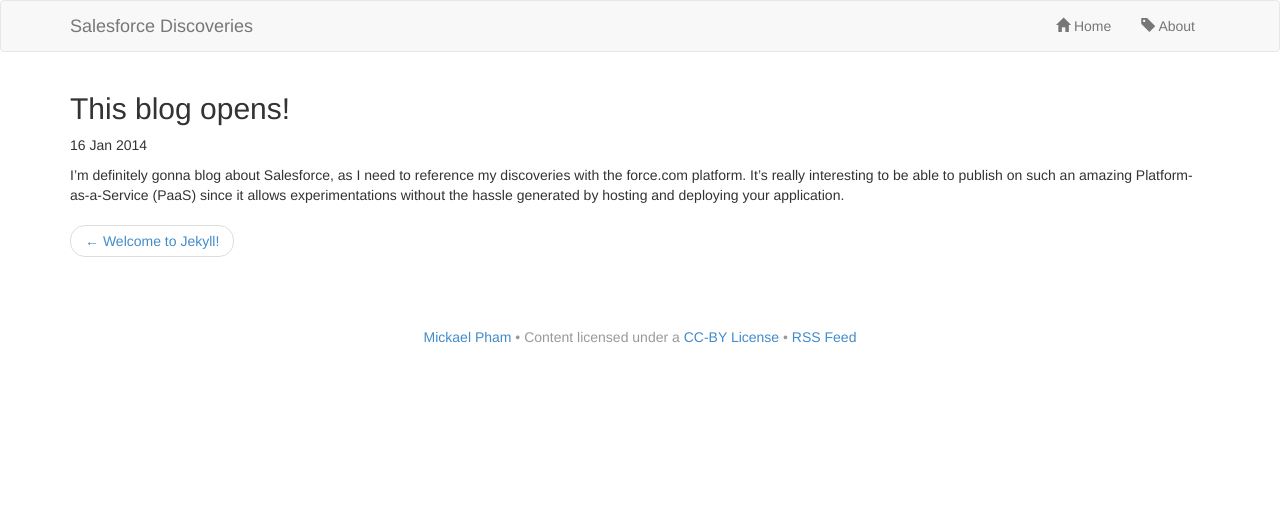
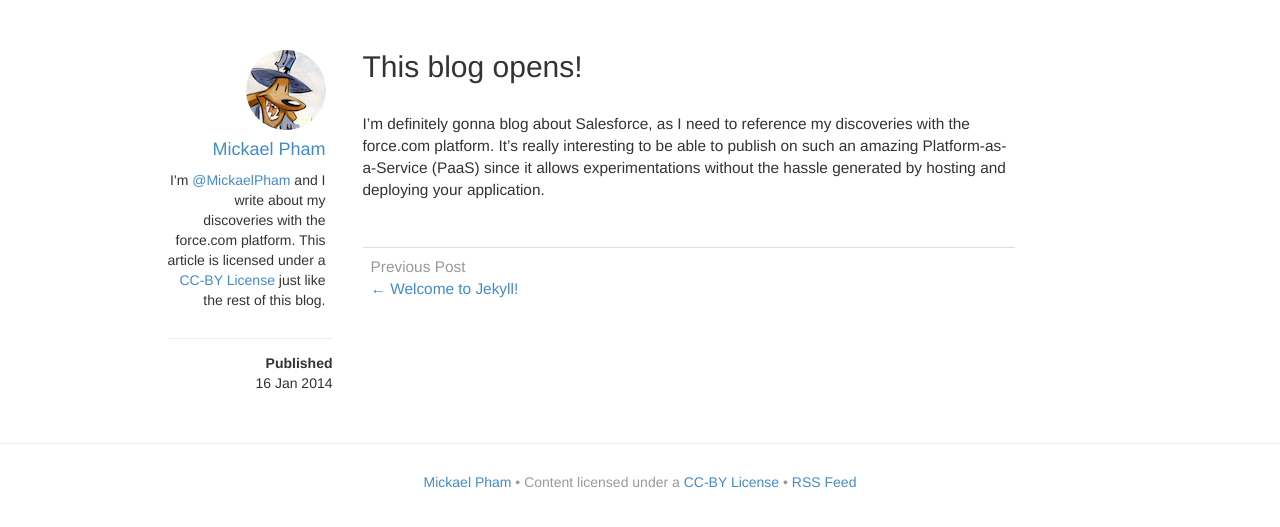
Before and after one commit to mickaelpham/salesforce, a Jekyll site: the page built from _posts/2014-01-16-this-blog-opens.md, in a window 1280 px wide. Shown: the top 527 px of the page. Built offline with Jekyll 4.4.1, drawn with Linux system fonts in a browser that asks for light colours; Markdown is read by kramdown in place of the engine named in the settings.

Commit message:
Added new design

```diff
--- /dev/null
+++ b/_includes/footer.html
@@ -0,0 +1,14 @@
+    <footer>
+      <p class="text-muted text-center">
+        <a href="{{ site.baseurl }}/">Mickael Pham</a> &bullet;
+        Content licensed under a <a href="http://creativecommons.org/licenses/by/4.0/">CC-BY License</a> &bullet;
+        <a href="{{ site.baseurl }}/feed.xml">RSS Feed</a>
+      </p>
+    </footer>
+
+    <!-- jQuery (necessary for Bootstrap's JavaScript plugins) -->
+    <script src="{{ site.baseurl }}/js/jquery.min.js"></script>
+    <!-- Include all compiled plugins for Bootstrap -->
+    <script src="{{ site.baseurl }}/js/bootstrap.min.js"></script>
+  </body>
+</html>
--- /dev/null
+++ b/_includes/header.html
@@ -0,0 +1,14 @@
+<!DOCTYPE html>
+<html>
+  <head>
+    <meta charset="utf-8">
+    <meta name="viewport" content="width=device-width, initial-scale=1.0">
+    <title>{{ page.title }}</title>
+    <!-- Bootstrap -->
+    <link rel="stylesheet" href="{{ site.baseurl }}/css/bootstrap.min.css">
+    <!-- syntax highlighting CSS -->
+    <link rel="stylesheet" href="{{ site.baseurl }}/css/syntax.css">
+    <!-- custom CSS -->
+    <link rel="stylesheet" href="{{ site.baseurl }}/css/main.css">
+  </head>
+  <body>
--- a/_layouts/default.html
+++ b/_layouts/default.html
@@ -1,17 +1,4 @@
-<!DOCTYPE html>
-<html>
-  <head>
-    <meta charset="utf-8">
-    <meta name="viewport" content="width=device-width, initial-scale=1.0">
-    <title>{{ page.title }}</title>
-    <!-- Bootstrap -->
-    <link rel="stylesheet" href="{{ site.baseurl }}/css/bootstrap.min.css">
-    <!-- syntax highlighting CSS -->
-    <link rel="stylesheet" href="{{ site.baseurl }}/css/syntax.css">
-    <!-- custom CSS -->
-    <link rel="stylesheet" href="{{ site.baseurl }}/css/main.css">
-  </head>
-  <body>
+{% include header.html %}
 
 <nav class="navbar navbar-default" role="navigation">
   <div class="container">
@@ -40,17 +27,4 @@
   {{ content }}
 </div>
 
-    <footer>
-      <p class="text-muted text-center">
-        <a href="http://mpham.eu">Mickael Pham</a> &bullet;
-        Content licensed under a <a href="http://creativecommons.org/licenses/by/4.0/">CC-BY License</a> &bullet;
-        <a href="{{ site.baseurl }}/feed.xml">RSS Feed</a>
-      </p>
-    </footer>
-
-    <!-- jQuery (necessary for Bootstrap's JavaScript plugins) -->
-    <script src="{{ site.baseurl }}/js/jquery.min.js"></script>
-    <!-- Include all compiled plugins for Bootstrap -->
-    <script src="{{ site.baseurl }}/js/bootstrap.min.js"></script>
-  </body>
-</html>
+{% include footer.html %}
--- a/_layouts/post.html
+++ b/_layouts/post.html
@@ -1,19 +1,69 @@
----
-layout: default
----
+{% include header.html %}
 
-<h2>{{ page.title }}</h2>
-<p class="meta">{{ page.date | date_to_string }}</p>
+<div class="container">
+
+  <div class="row">
+
+    <div class="col-md-1 col-lg-1 visible-md visible-lg"></div>
+
+    <div class="col-md-2 col-lg-2 visible-md visible-lg">
+
+      <div class="author-info">
+        <p class="text-right">
+          <a href="{{ site.baseurl }}/">
+            <img src="{{ site.baseurl }}/img/sam-avatar.png" alt="avatar" class="img-circle">
+          </a>
+        </p>
+        <h4 class="text-right">
+          <a href="{{ site.baseurl }}/">Mickael Pham</a>
+        </h4>
+        <p class="text-right">
+          I'm <a href="https://twitter.com/MickaelPham">@MickaelPham</a> and I write about my discoveries with
+          the force.com platform. This article is licensed under a <a href="http://creativecommons.org/licenses/by/4.0/">CC-BY License</a>
+          just like the rest of this blog.
+        </p>
+      </div>
+
+      <div class="post-info">
+        <p>
+          <strong>Published</strong><br>
+          {{ page.date | date_to_string }}
+        </p>
+      </div>
+
+    </div>
+
+    <div class="col-sm-1 visible-sm"></div>
+
+    <div class="col-sm-10 col-md-8 col-lg-7 post-content">
+
+      <h2 class="post-title">{{ page.title }}</h2>
 
       <div class="post">
       {{ content }}
       </div>
 
-<ul class="pager">
+      <table class="table post-nav">
+        <tr>
+          <td>
             {% if page.previous.url %}
-    <li class="previous"><a href="{{ site.baseurl }}{{ page.previous.url }}">&larr; {{ page.previous.title }}</a></li>
+              <span class="text-muted">Previous Post</span><br>
+              <a href="{{ site.baseurl }}{{ page.previous.url }}">&larr; {{ page.previous.title }}</a>
             {% endif %}
+          </td>
+          <td class="text-right">
             {% if page.next.url %}
-    <li class="next"><a href="{{ site.baseurl }}{{ page.next.url }}">{{ page.next.title }} &rarr;</a></li>
+              <span class="text-muted">Next Post</span><br>
+              <a href="{{ site.baseurl }}{{ page.next.url }}">{{ page.next.title }} &rarr;</a>
             {% endif %}
-</ul>
+          </td>
+        </tr>
+      </table>
+
+    </div>
+
+  </div>
+
+</div>
+
+{% include footer.html %}
--- a/css/main.css
+++ b/css/main.css
@@ -4,7 +4,40 @@
   font-weight: 100;
 }
 
+.author-info
+{
+  margin-top: 50px;
+  padding-right: .5em;
+}
+
+.post-info
+{
+  margin-top: 2em;
+  padding-top: 1em;
+  border-top: 1px solid #eee;
+  text-align: right;
+}
+
+.post-title
+{
+  margin-top: 50px;
+  margin-bottom: 1em;
+}
+
+.post-content
+{
+  font-size: 110%;
+  font-weight: 400;
+}
+
+.post-nav
+{
+  margin-top: 3em;
+}
+
 footer
 {
-  margin-top: 50px;
+  margin-top: 40px;
+  border-top: 1px solid #eee;
+  padding-top: 2em;
 }
```
Also changed, not shown: index.html (+16 -9 lines), img/sam-avatar.png (added). Lines whose indentation alone changed are shown as unchanged.
